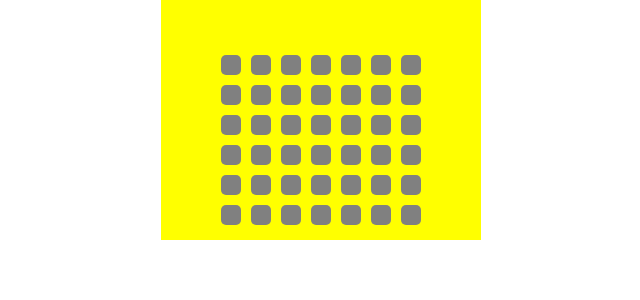
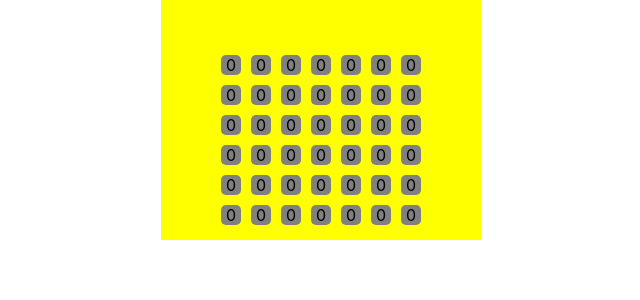
Before and after one commit to BrandonHarrison01/connect-four, a React (Create React App) app: page / in a window 1280 px wide. Shown: the top 300 px of the page, without its empty margins (319-959 px from the left). Built offline with nearby package versions, Linux system fonts and the light colour scheme.

Commit message:
able to add game pieces to board

```diff
--- a/src/components/columns.jsx
+++ b/src/components/columns.jsx
@@ -1,40 +1,54 @@
-import React, { useState, useEffect } from 'react'
-import '../columns.scss'
+import React, { useState, useEffect } from "react";
+import "../columns.scss";
 
 function Columns() {
-    let boardSize = [
-        [ 0, 0, 0, 0, 0, 0, 0 ],
-        [ 0, 0, 0, 0, 0, 0, 0 ],
-        [ 0, 0, 0, 0, 0, 0, 0 ],
-        [ 0, 0, 0, 0, 0, 0, 0 ],
-        [ 0, 0, 0, 0, 0, 0, 0 ],
-        [ 0, 0, 0, 0, 0, 0, 0 ]
-    ]
+  let boardSize = [
+    [0, 0, 0, 0, 0, 0, 0],
+    [0, 0, 0, 0, 0, 0, 0],
+    [0, 0, 0, 0, 0, 0, 0],
+    [0, 0, 0, 0, 0, 0, 0],
+    [0, 0, 0, 0, 0, 0, 0],
+    [0, 0, 0, 0, 0, 0, 0],
+  ];
+  let [player, setPlayer] = useState(1);
 
-    const addPiece = index => {
-        for(let i = 5; i >= 0; i--){
-            if(boardSize[i][index] === 0){
-                boardSize[i][index] = 1
-                break
-            }
-        }
-        console.log(boardSize)
-        return
+  const addPiece = (index, p) => {
+    for (let i = 5; i >= 0; i--) {
+      let playerMove = boardSize[i][index]
+      if (boardSize[i][index] === 0) {
+
+        //how to put a piece on board using hooks?.. need persistance after rerender
+        boardSize[i][index] = p;
+        break;
+      }
     }
+    player === 1 ? setPlayer(2) : setPlayer(1);
+    console.log(boardSize);
+    return;
+  };
 
-    console.log('rerender')
+  console.log("rerender");
+  console.table(boardSize);
 
-    return(
-        <div className='board'>
-            <div className='game-controls'>
-                {boardSize[0].map((val, index) => <p className='display-hidden' onClick={() => addPiece(index)} />)}
-            </div>
-            {boardSize.map(row =>
-                <div className='row'>
-                    {boardSize[0].map(piece => <p className='empty'/>)}
-                </div>)}
+  return (
+    <div className='board'>
+      <div className='game-controls'>
+        {boardSize[0].map((val, index) => (
+          <p
+            className='display-hidden'
+            onClick={() => addPiece(index, player)}
+          />
+        ))}
+      </div>
+      {boardSize.map((row, index) => (
+        <div className='row'>
+          {boardSize[index].map((piece) => (
+            <p className={piece === 0 ? "empty" : piece === 1 ? "p1" : "p2"}>{piece}</p>
+          ))}
         </div>
-    )
+      ))}
+    </div>
+  );
 }
 
-export default Columns
+export default Columns;
```
